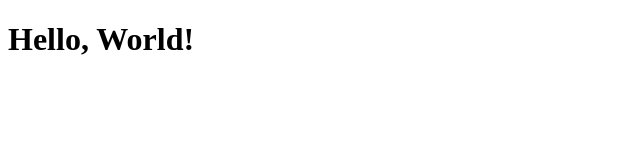
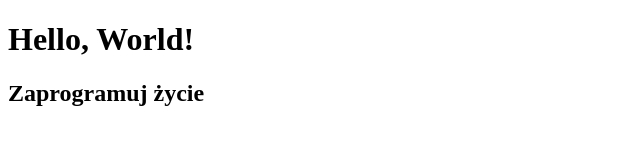
Before and after one commit to Kubax17/hello-world, a plain HTML site: page index.html in a window 1280 px wide. Shown: the whole page, without its empty margins (0-640 px from the left). Drawn offline with Linux system fonts and the light colour scheme.

```diff
--- a/index.html
+++ b/index.html
@@ -8,6 +8,7 @@
 <body>
 
     <h1>Hello, World!</h1>
+	<h2>Zaprogramuj życie</h2>
 
 </body>
 </html>
```
Also changed, not shown: 2 other files.
